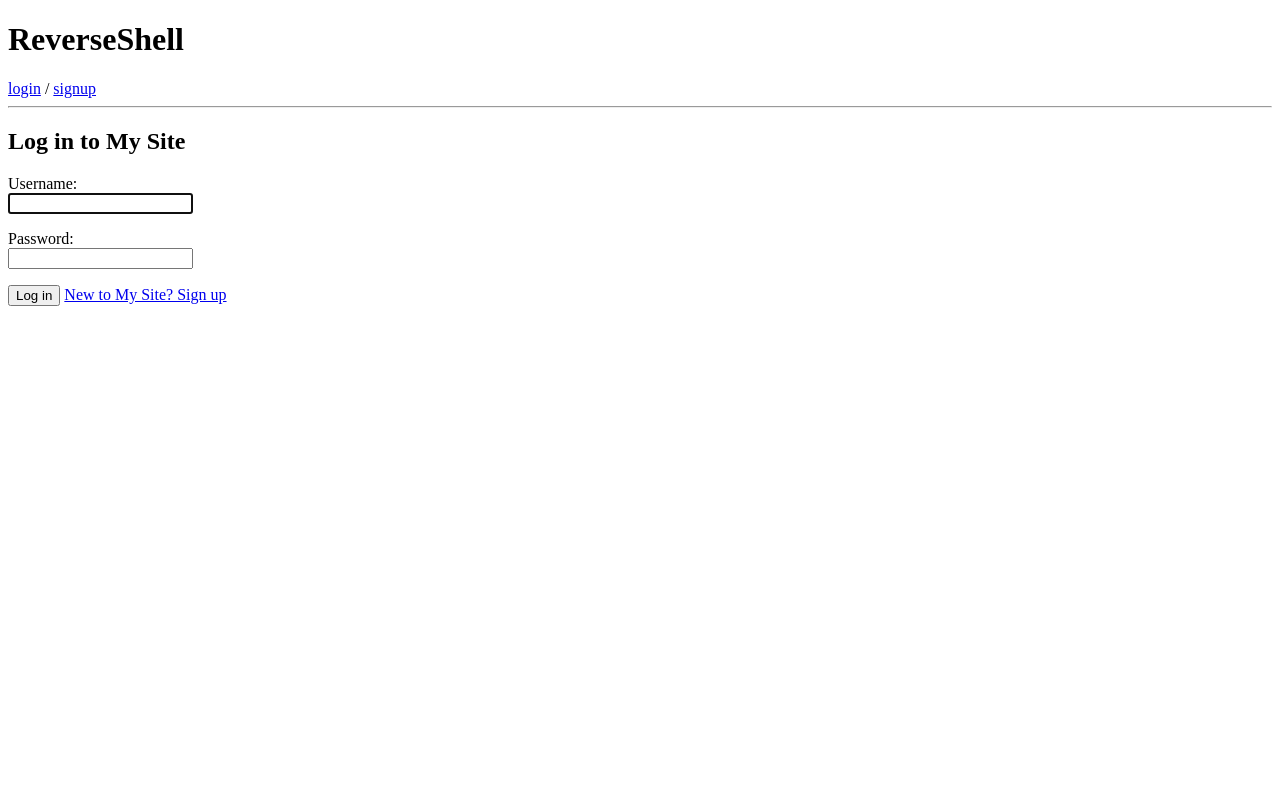
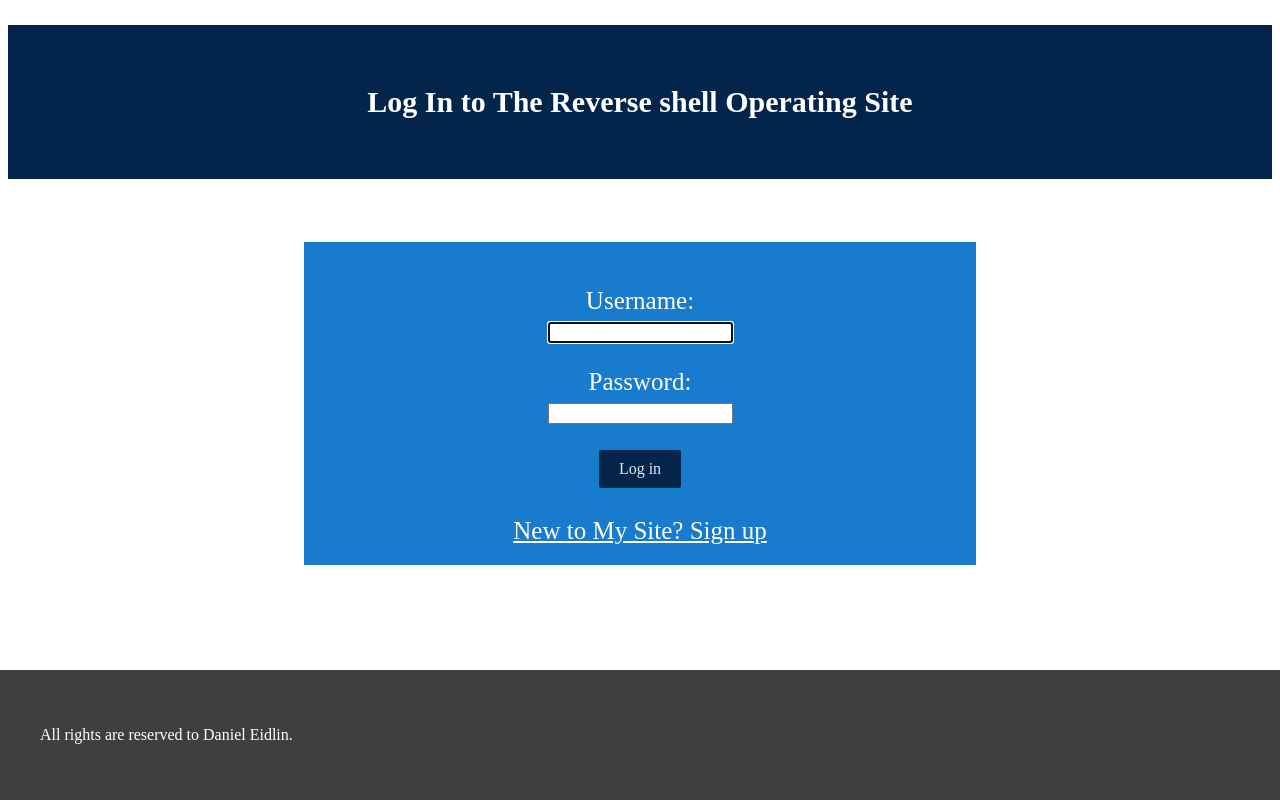
Before and after one commit to DanielEidlin/Webserver, a Django app: page /reverse_shell/login/ in a window 1280 px wide. Run offline with Django 3.2, Linux system fonts and the light colour scheme; some libraries are stand-ins or nearby versions.

Commit message:
Add Amit's style to login page

```diff
--- /dev/null
+++ b/reverse_shell/static/css/style.css
@@ -0,0 +1,52 @@
+#header2 {
+  padding: 60px;
+  text-align: center;
+  background: #03254c;
+  color: white;
+  font-size: 30px;
+}
+
+#main_body {
+  padding: 20px;
+  margin-top: 5%;
+  margin-left: auto;
+  margin-right: auto;
+  width: 50%;
+  text-align: center;
+  background: #187bcd;
+  color: white;
+  font-size: 25px;
+}
+
+#sign_up {
+  text-align: center;
+  color: white;
+  font-size: 25px;
+}
+
+
+#button {
+   display: inline-block;
+  -webkit-box-sizing: content-box;
+  -moz-box-sizing: content-box;
+  box-sizing: content-box;
+  cursor: pointer;
+  padding: 10px 20px;
+  border: 1px solid #018dc4;
+  -webkit-border-radius: 3px;
+  border-radius: 3px;
+  font: normal 16px/normal "Times New Roman", Times, serif;
+  color: rgba(255,255,255,0.9);
+  background: #03254c;
+}
+
+.footer {
+  position: fixed;
+  left: 0;
+  width: 100%;
+  padding: 40px;
+  background-color: #3f3f3f;
+  color: white;
+  text-align: left;
+  bottom: 0;
+}
--- a/reverse_shell/templates/registration/login.html
+++ b/reverse_shell/templates/registration/login.html
@@ -1,17 +1,26 @@
-{% extends 'base.html' %}
+
+<!DOCTYPE html>
+<html lang="en"><head>
     {% load static %}
-
-{% block content %}
+    <meta charset="utf-8">
+    <title>Hacking is fun 😋</title>
+    <script src="https://ajax.googleapis.com/ajax/libs/jquery/3.2.1/jquery.min.js"></script>
+    <script src="https://maxcdn.bootstrapcdn.com/bootstrap/3.3.7/js/bootstrap.min.js"></script>
     <link rel="stylesheet" href="{% static 'css/modal.css' %}">
+    <link rel="stylesheet" href="{% static 'css/style.css' %}">
+    </head>
+  <body>
+    <main>
     <div class="modal fade" id="myModal" role="dialog" style="display: none;">
         <div class="modal-dialog modal-md">
           <center><video id="myVideo" class="myVideo" src="{% static 'images/video.mp4' %}"></video></center>
         </div>
     </div>
-  <h2 id="header2">Log in to My Site</h2>
+    <h2 id="header2">Log In to The Reverse shell Operating Site</h2>
     {% if form.errors %}
       <p style="color: red">Your username and password didn't match. Please try again.</p>
     {% endif %}
+    <div id="main_body">
       <form method="post" id="form">
         {% csrf_token %}
         <input type="hidden" name="next" value="{{ next }}" id="input"/>
@@ -28,8 +37,16 @@
           </p>
         {% endfor %}
         <button type="button" onclick="validate()" id="button">Log in</button>
-    <a href="{% url 'reverse_shell:signup' %}">New to My Site? Sign up</a>
+        <br><br>
+        <a id="sign_up" href="{% url 'reverse_shell:signup' %}">New to My Site? Sign up</a>
       </form>
+    </div>
+    <div id="footer" class="footer">
+    <p>All rights are reserved to Daniel Eidlin.</p>
+    </div>
+    </main>
+  </body>
+</html>
 
 <script>
   // Get the form object
@@ -61,12 +78,12 @@
           document.getElementById('form').submit();
         }
       } catch(err) { // instead of onerror
-          alert("Request failed");
+        console.error(err);
       }
   }
   function playVideo() {
       // Animation shit
-        document.getElementById('header').style.display = "none";
+      document.getElementById('footer').style.display = "none";
       document.getElementById('header2').style.display = "none";
       document.getElementById('form').style.display = "none";
       document.body.style.backgroundImage = "url('{% static 'images/background.jpg' %}')";
@@ -81,4 +98,3 @@
       document.getElementById('form').submit();
   }
 </script>
-{% endblock %}
```
Lines whose indentation alone changed are shown as unchanged.
